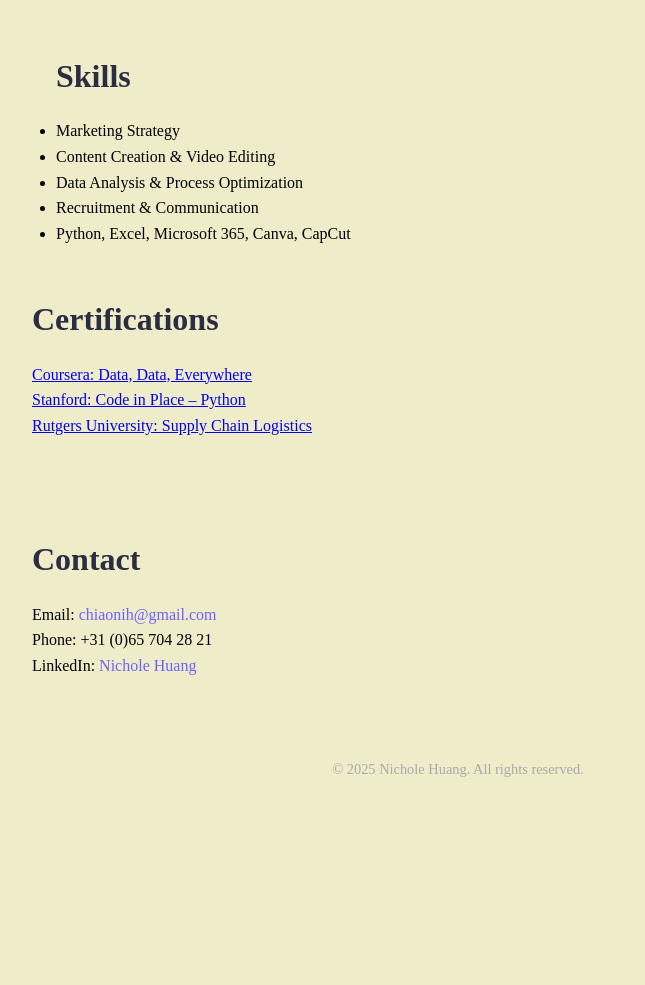
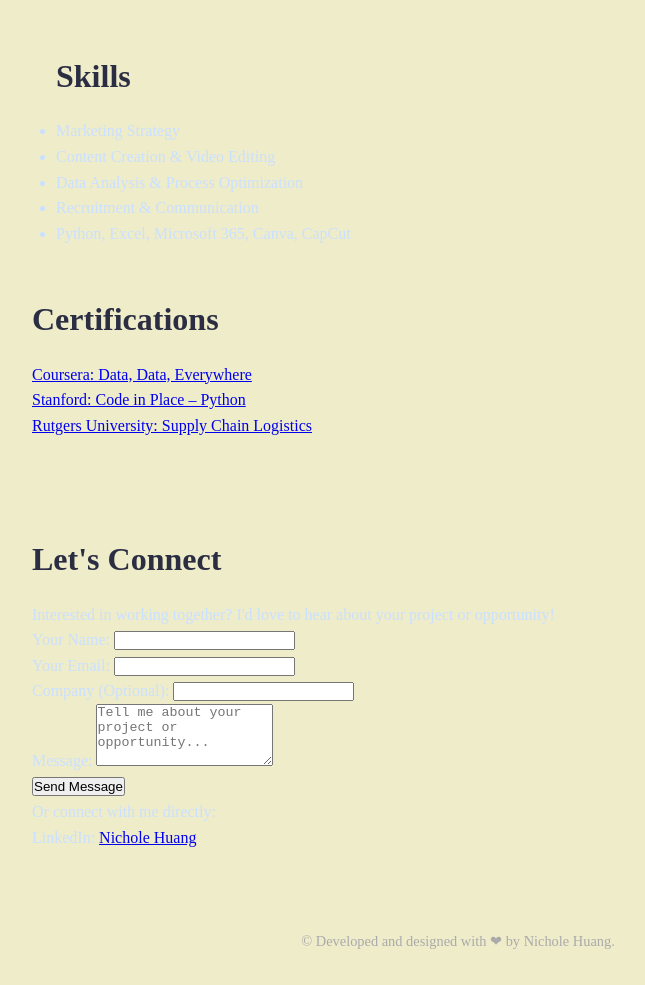
Before and after one commit to chiaoni0803/Nichole-Portfolio, a plain HTML site: page index.html in a window 1280 px wide. Shown: the part 1384-2369 px from the top of the page, without its empty margins (182-827 px from the left). Before the commit the page ends 2197 px from the top, so only its background shows below. Drawn offline with Linux system fonts and the light colour scheme.

Commit message:
Update index.html

```diff
--- a/index.html
+++ b/index.html
@@ -15,7 +15,7 @@
       font-family: 'Times New Roman', serif;
       line-height: 1.6;
       background: #EFECCA;
-      color: #caeOff;
+      color: #CAE0FF;
     }
     header {
       background: #fff;
@@ -75,7 +75,7 @@
       font-size: 0.9rem;
       color: #aaa;
     }
-    .contact a {
+    .Hire me a {
       color: #6c63ff;
       text-decoration: none;
     }
@@ -148,17 +148,44 @@
       <a href="https://codeinplace.stanford.edu/cip5/certificate/zrpbqy" target="_blank">Stanford: Code in Place – Python</a><br>
       <a href="https://www.coursera.org/account/accomplishments/verify/6G0RL89LNB56">Rutgers University: Supply Chain Logistics</a>
     </p>
+
   </section>
 
-  <section id="contact" class="contact">
-    <h2>Contact</h2>
-    <p>Email: <a href="mailto:chiaonih@gmail.com">chiaonih@gmail.com</a></p>
-    <p>Phone: +31 (0)65 704 28 21</p>
-    <p>LinkedIn: <a href="https://www.linkedin.com/in/nichole-huang-220408209/" target="_blank">Nichole Huang</a></p>
+  <section id="Hire Me" class="contact">
+    <h2>Let's Connect</h2>
+    <p>Interested in working together? I'd love to hear about your project or opportunity!</p>
+   <form action="https://formspree.io/f/xkgzobva" method="POST" class="contact-form">
+      <div class="form-group">
+        <label for="name">Your Name:</label>
+        <input type="text" id="name" name="name" required>
+      </div>
+
+      <div class="form-group">
+        <label for="email">Your Email:</label>
+        <input type="email" id="email" name="email" required>
+      </div>
+
+      <div class="form-group">
+        <label for="company">Company (Optional):</label>
+        <input type="text" id="company" name="company">
+      </div>
+
+      <div class="form-group">
+        <label for="message">Message:</label>
+        <textarea id="message" name="message" rows="4" placeholder="Tell me about your project or opportunity..." required></textarea>
+      </div>
+
+      <button type="submit" class="submit-btn">Send Message</button>
+    </form>
+
+    <div class="alternative-contact">
+      <p>Or connect with me directly:</p>
+      <p>LinkedIn: <a href="https://www.linkedin.com/in/nichole-huang-220408209/" target="_blank">Nichole Huang</a></p>
+    </div>
   </section>
 
   <footer>
-    <p>© 2025 Nichole Huang. All rights reserved.</p>
+    <p>© Developed and designed with ❤︎ by Nichole Huang.</p>
   </footer>
 </body>
 </html>
```
